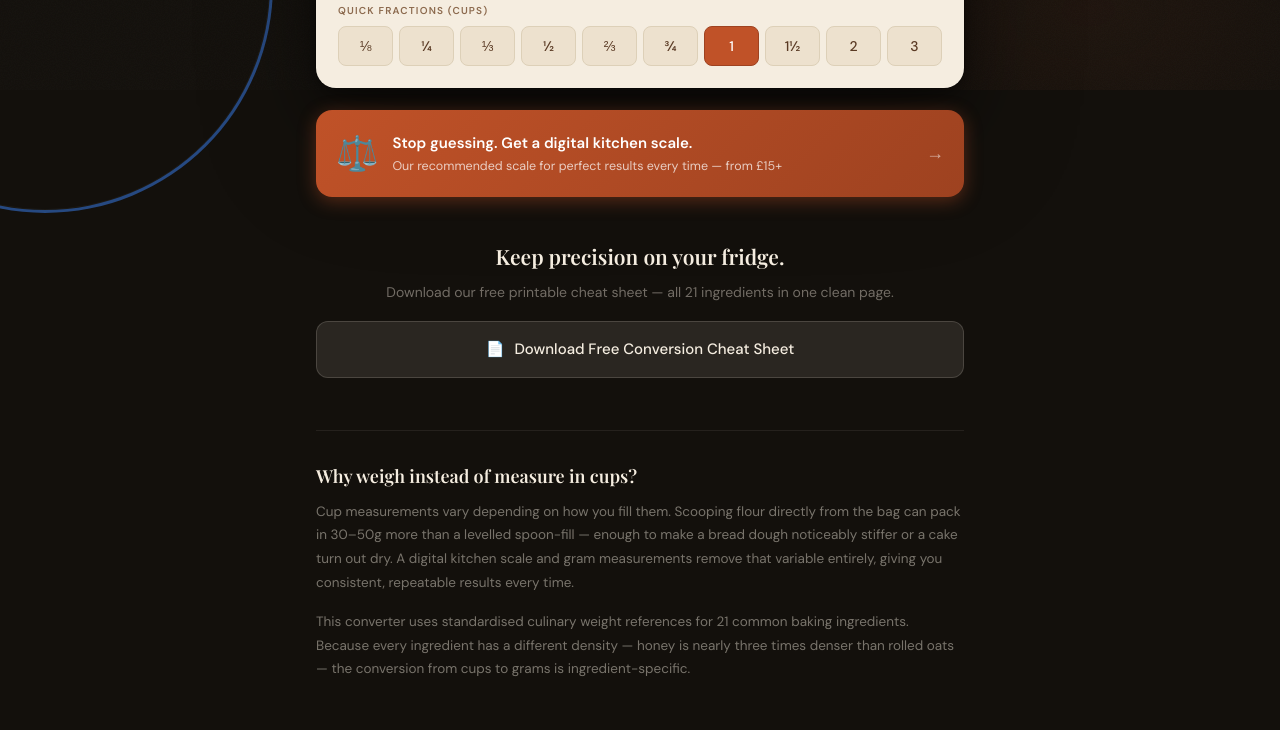
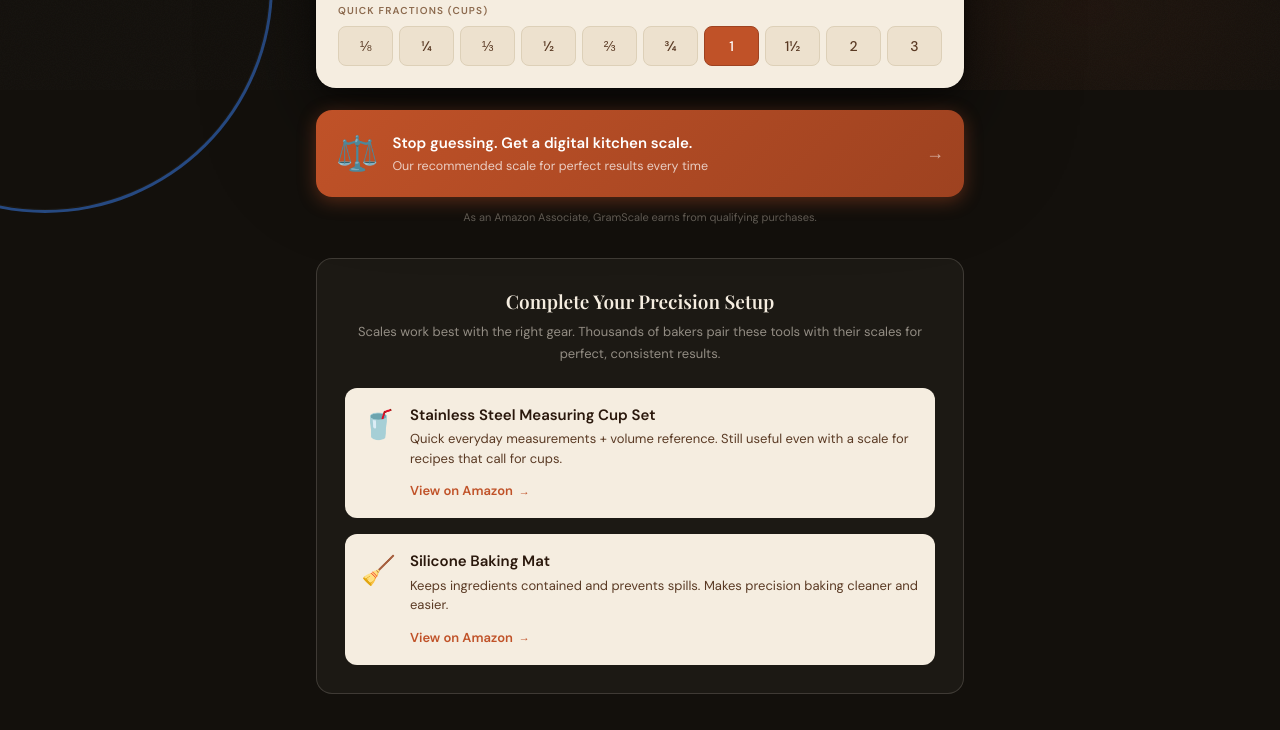
Before and after one commit to richardstefani/CupToGramsCoverter, a website: page index.html in a window 1280 px wide. Shown: the part 710-1440 px from the top of the page. Drawn offline with nearby package versions, Linux system fonts and the light colour scheme; a web font is replaced by a local one.

Commit message:
Add files via upload

```diff
--- a/index.html
+++ b/index.html
@@ -613,18 +613,69 @@
         <!-- Scale CTA -->
         <div class="cta-wrap rise rise-d3" style="margin-top:22px;">
             <div class="cta-pulse"></div>
-            <a class="cta-link" href="https://www.amazon.co.uk/s?k=digital+kitchen+scale&tag=usefultools07-21" target="_blank" rel="noopener noreferrer">
+            <a class="cta-link" href="https://www.amazon.co.uk/dp/B07KC3HPVN?tag=usefultools07-21" target="_blank" rel="noopener noreferrer">
                 <div class="cta-icon">⚖️</div>
                 <div style="flex:1;min-width:0;">
                     <div class="cta-title">Stop guessing. Get a digital kitchen scale.</div>
-                    <div class="cta-sub">Our recommended scale for perfect results every time — from £15+</div>
+                    <div class="cta-sub">Our recommended scale for perfect results every time</div>
                 </div>
                 <div class="cta-arrow">→</div>
             </a>
         </div>
 
+        <!-- Affiliate Disclosure -->
+        <p style="font-size:11px;color:rgba(245,237,224,0.35);text-align:center;margin-top:12px;">
+            As an Amazon Associate, GramScale earns from qualifying purchases.
+        </p>
+
+        <!-- Complete Your Setup -->
+        <div class="rise rise-d4" style="margin-top:32px;padding:28px;background:rgba(245,237,224,0.04);border:1.5px solid var(--border-mid);border-radius:16px;">
+            <div class="font-display" style="font-size:19px;font-weight:600;color:var(--parchment);margin-bottom:6px;text-align:center;">
+                Complete Your Precision Setup
+            </div>
+            <p style="font-size:13px;color:rgba(245,237,224,0.55);text-align:center;margin-bottom:22px;line-height:1.7;">
+                Scales work best with the right gear. Thousands of bakers pair these tools with their scales for perfect, consistent results.
+            </p>
+
+            <!-- Product 1: Measuring Cups -->
+            <div style="margin-bottom:16px;padding:16px;background:var(--parchment);border-radius:12px;color:var(--text);">
+                <div style="display:flex;gap:14px;align-items:flex-start;">
+                    <div style="font-size:28px;flex-shrink:0;">🥤</div>
+                    <div style="flex:1;">
+                        <div style="font-weight:600;font-size:15px;margin-bottom:3px;">Stainless Steel Measuring Cup Set</div>
+                        <p style="font-size:13px;color:var(--text-mid);margin-bottom:10px;line-height:1.5;">
+                            Quick everyday measurements + volume reference. Still useful even with a scale for recipes that call for cups.
+                        </p>
+                        <a href="https://www.amazon.co.uk/dp/B0816MB9Q3?tag=usefultools07-21" target="_blank" rel="noopener noreferrer"
+                           style="display:inline-flex;align-items:center;gap:6px;font-size:13px;font-weight:600;color:var(--terra);text-decoration:none;transition:opacity 0.2s;"
+                           onmouseover="this.style.opacity='0.7'" onmouseout="this.style.opacity='1'">
+                            View on Amazon <span style="font-size:11px;">→</span>
+                        </a>
+                    </div>
+                </div>
+            </div>
+
+            <!-- Product 2: Silicone Baking Mat -->
+            <div style="padding:16px;background:var(--parchment);border-radius:12px;color:var(--text);">
+                <div style="display:flex;gap:14px;align-items:flex-start;">
+                    <div style="font-size:28px;flex-shrink:0;">🧹</div>
+                    <div style="flex:1;">
+                        <div style="font-weight:600;font-size:15px;margin-bottom:3px;">Silicone Baking Mat</div>
+                        <p style="font-size:13px;color:var(--text-mid);margin-bottom:10px;line-height:1.5;">
+                            Keeps ingredients contained and prevents spills. Makes precision baking cleaner and easier.
+                        </p>
+                        <a href="https://www.amazon.co.uk/dp/B082H8M117?tag=usefultools07-21" target="_blank" rel="noopener noreferrer"
+                           style="display:inline-flex;align-items:center;gap:6px;font-size:13px;font-weight:600;color:var(--terra);text-decoration:none;transition:opacity 0.2s;"
+                           onmouseover="this.style.opacity='0.7'" onmouseout="this.style.opacity='1'">
+                            View on Amazon <span style="font-size:11px;">→</span>
+                        </a>
+                    </div>
+                </div>
+            </div>
+        </div>
+
         <!-- Cheat Sheet -->
-        <div class="rise rise-d4" style="margin-top:44px;text-align:center;">
+        <div style="margin-top:44px;text-align:center;">
             <div class="font-display" style="font-size:21px;font-weight:600;color:var(--parchment);margin-bottom:8px;">
                 Keep precision on your fridge.
             </div>
```
